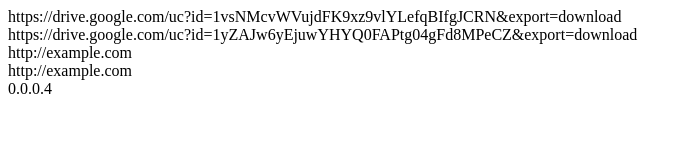
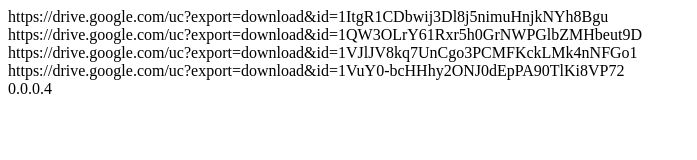
Before and after one commit to FikuSystems/Music.LCD.WebService, a plain HTML site: page Music.LCD.WebService.Versions.html in a window 1280 px wide. Shown: the whole page, without its empty margins (0-697 px from the left). Drawn offline with Linux system fonts and the light colour scheme.

Commit message:
Update
new links

```diff
--- a/Music.LCD.WebService.Versions.html
+++ b/Music.LCD.WebService.Versions.html
@@ -6,10 +6,10 @@
     <title>Firmware Information</title>
 </head>
 <body>
-    <div id="link1">https://drive.google.com/uc?id=1vsNMcvWVujdFK9xz9vlYLefqBIfgJCRN&export=download</div>
-    <div id="link2">https://drive.google.com/uc?id=1yZAJw6yEjuwYHYQ0FAPtg04gFd8MPeCZ&export=download</div>
-    <div id="link3">http://example.com</div>
-    <div id="link4">http://example.com</div>
+    <div id="link1">https://drive.google.com/uc?export=download&id=1ItgR1CDbwij3Dl8j5nimuHnjkNYh8Bgu</div>
+    <div id="link2">https://drive.google.com/uc?export=download&id=1QW3OLrY61Rxr5h0GrNWPGlbZMHbeut9D</div>
+    <div id="link3">https://drive.google.com/uc?export=download&id=1VJlJV8kq7UnCgo3PCMFKckLMk4nNFGo1</div>
+    <div id="link4">https://drive.google.com/uc?export=download&id=1VuY0-bcHHhy2ONJ0dEpPA90TlKi8VP72</div>
     <div id="version">0.0.0.4</div>
 </body>
 </html>
```
